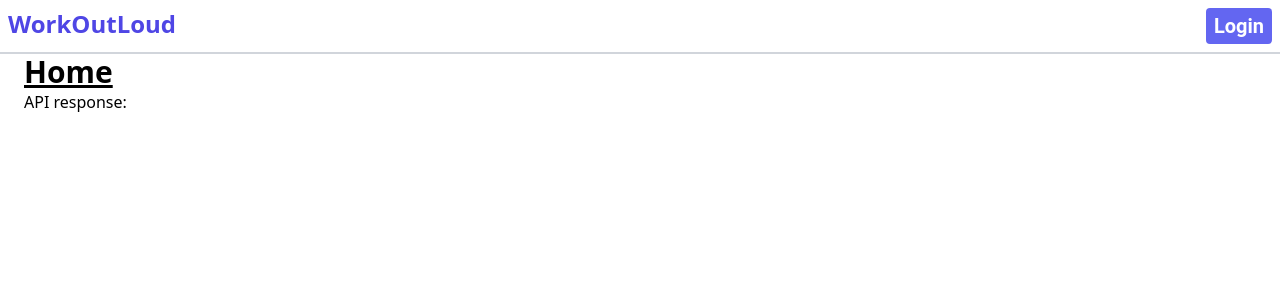
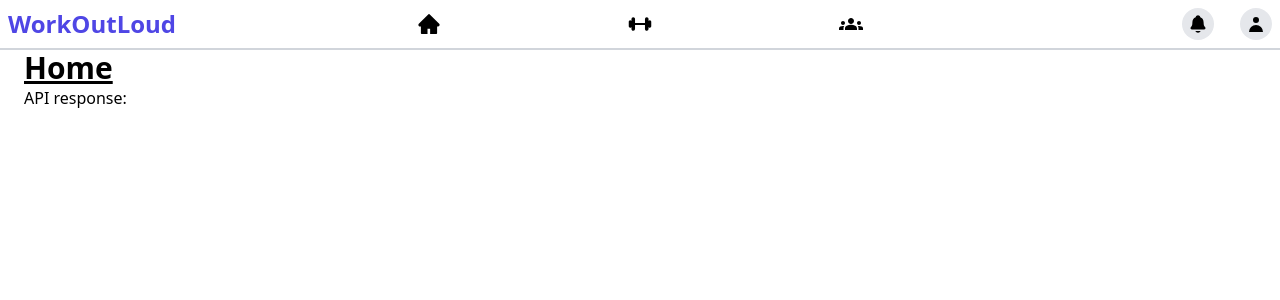
Before and after one commit to WorkOutLoudApp/workoutloud, a Next.js app in the folder apps/dashboard/: page / in a window 1280 px wide. Shown: the top 300 px of the page. Built offline with nearby package versions, Linux system fonts and the light colour scheme; no server answers.

Commit message:
update Navbar

```diff
--- a/apps/dashboard/src/components/Navbar.tsx
+++ b/apps/dashboard/src/components/Navbar.tsx
@@ -1,14 +1,44 @@
-
 import Image from 'next/image'
 import Link from 'next/link'
 import { GiHamburgerMenu } from 'react-icons/gi'
-import userLogo from '../utils/user.png'
-import NavbarItems from './NavbarItems'
+import { AiFillHome } from 'react-icons/ai'
+import { IoNotifications } from 'react-icons/io5'
+import { IoBarbell } from 'react-icons/io5'
+import { MdGroups } from 'react-icons/md'
+import { HiUser } from 'react-icons/hi'
+
+import { useEffect, useState } from 'react'
 const Navbar = () => {
-  const user = false
+  const [width, setWidth] = useState(undefined)
+
+  useEffect(() => {
+    //to be called on window resize
+    const handleWindowResize = () => {
+      setWidth(window.innerWidth)
+    }
+
+    window.addEventListener('resize', handleWindowResize)
+
+    handleWindowResize()
+
+    //Remove event listener on clean up
+    return () => {
+      window.removeEventListener('resize', handleWindowResize)
+    }
+  }, [])
+
+  const isMobile = width <= 768
+
+  const user = true
+
+  const itemStyle = "grid justify-items-center cursor-pointer py-1 hover:rounded-lg hover:bg-gray-200"
+
   return (
+    <>
+      {isMobile ? (
         <div className='block flex-wrap w-full justify-between items-center border-b-2 border-gray-300 py-2 px-2 text-2xl '>
           <div className='flex justify-between'>
+            {/* Logo */}
             <div className='flex basis-1/5'>
               <Link href='/'>
                 <p className='text-indigo-600 font-bold cursor-pointer'>
@@ -17,33 +47,108 @@ const Navbar = () => {
               </Link>
             </div>
 
+            {/* Login / Menu */}
+            <div className='flex basis-1/5 justify-end gap-[2vw]'>
+              {/* Login */}
+              {!user && (
+                <div className='flex item-center'>
+                  <Link href='/login'>
+                    <p className='font-["Roboto"] font-san text-white text-xl font-bold rounded cursor-pointer bg-indigo-500 hover:bg-indigo-600  px-2 py-1'>Login</p>
+                  </Link>
+                </div>
+              )}
+
+              {/* Menu */}
+              <div className='flex items-center'>
+                <Link href='/menu'>
+                  <GiHamburgerMenu className='cursor-pointer rounded-full px-1 text-3xl bg-gray-200' />
+                </Link>
+              </div>
+            </div>
+          </div>
 
           {/* Home / Workout / Friends / Noti */}
           {user &&
-          <div className='hidden basis-3/5 justify-between xl:flex'>
-            <div className='basis-full'>
-              <NavbarItems />
+            <div className={`grid grid-cols-4 justify-items-stretch items-center mt-1`}>
+              <div className={itemStyle}>
+                <Link href='/'>
+                  <AiFillHome />
+                </Link>
+              </div>
+
+              <div className={itemStyle}>
+                <Link href='/workout'>
+                  <IoBarbell />
+                </Link>
+              </div>
+
+              <div className={itemStyle}>
+                <Link href='/friends'>
+                  <MdGroups />
+                </Link>
+              </div>
+
+              <div className={itemStyle}>
+                <Link href='/notifications'>
+                  <IoNotifications />
+                </Link>
+              </div>
+
+            </div>
+          }
+        </div>
+      ) : (
+        <div className='block w-full justify-between items-center border-b-2 border-gray-300 py-2 px-2 text-2xl '>
+          <div className='flex justify-between'>
+            {/* Logo */}
+            <div className='flex basis-1/4'>
+              <Link href='/'>
+                <p className='text-indigo-600 font-bold cursor-pointer'>
+                  WorkOutLoud
+                </p>
+              </Link>
+            </div>
+
+            {/* Home / Workout / Friends*/}
+            {user &&
+              <div className='grid basis-2/4 grid-cols-3 items-center'>
+                <div className={itemStyle}>
+                  <Link href='/'>
+                    <AiFillHome />
+                  </Link>
+                </div>
+
+                <div className={itemStyle}>
+                  <Link href='/workout'>
+                    <IoBarbell />
+                  </Link>
+                </div>
+
+                <div className={itemStyle}>
+                  <Link href='/friends'>
+                    <MdGroups />
+                  </Link>
                 </div>
               </div>
             }
 
-        {/* Menu / User / Login */}
-        <div className='flex basis-1/5 justify-end gap-[2vw]'>
-          {/* User / Login */}
-          <div className='flex items-center gap-[2vw]'>
+            {/* Noti / Login / Menu */}
+            <div className='flex basis-1/4 justify-end gap-[2vw]'>
+              <div className='flex items-center'>
+                {user ? (
+                  <div className='flex gap-[2vw]'>
+                    <div className='flex bg-gray-200 rounded-full items-center px-1 py-1'>
+                      <Link href='/notifications'>
+                        <IoNotifications className='px-0.5'/>
+                      </Link>
+                    </div>
 
-            {user ? (
-              <div className='justify-end hidden xl:flex'>
+                    <div className='flex bg-gray-200 rounded-full items-center px-1 py-1'>
                       <Link href='/profile'>
-                  <Image
-                    src={userLogo}
-                    alt='user'
-                    width={25}
-                    height={25}
-                    className='rounded-full cursor-pointer'
-
-                  />
+                        {/* TODO: replace with user's avatar */}
+                        <HiUser className='px-0.5'/>
                       </Link>
+                    </div>
 
                   </div>
 
@@ -53,23 +158,14 @@ const Navbar = () => {
                   </Link>
                 )}
               </div>
-
-          {/* Menu */}
-          <div className='flex items-center xl:hidden'>
-            <Link href='/menu'>
-              <GiHamburgerMenu className='cursor-pointer rounded-full px-1 text-3xl bg-gray-200' />
-            </Link>
-          </div>
             </div>
           </div>
 
 
-      {user &&
-        <div className='mt-1 xl:hidden'>
-            <NavbarItems />
         </div>
+      )
       }
-    </div>
+    </>
   )
 }
 
--- a/apps/dashboard/src/components/NavbarItems.tsx
+++ /dev/null
@@ -1,39 +0,0 @@
-import Link from 'next/link'
-
-import { AiFillHome } from 'react-icons/ai'
-import { BsFillBellFill } from 'react-icons/bs'
-import { IoBarbell } from 'react-icons/io5'
-import { MdGroups } from 'react-icons/md'
-
-const NavbarItems = () => {
-  const itemStyle = "grid justify-items-center py-1 cursor-pointer hover:rounded-lg hover:bg-gray-200"
-  return (
-    <div className={`grid grid-cols-4 justify-items-stretch items-center`}>
-      <div className={itemStyle}>
-        <Link href='/'>
-            <AiFillHome/>
-        </Link>
-      </div>
-
-      <div className={itemStyle}>
-        <Link href='/workout'>
-            <IoBarbell/>
-        </Link>
-      </div>
-
-      <div className={itemStyle}>
-        <Link href='/friends'>
-            <MdGroups/>
-        </Link>
-      </div>
-
-      <div className={itemStyle}>
-        <Link href='/notifications'>
-            <BsFillBellFill className='text-xl'/>
-        </Link>
-      </div>
-    </div>
-  )
-}
-
-export default NavbarItems
--- a/apps/dashboard/src/pages/_app.tsx
+++ b/apps/dashboard/src/pages/_app.tsx
@@ -1,6 +1,5 @@
 import type { AppProps } from 'next/app'
 import React from 'react'
-// import 'tailwindcss/tailwind.css'
 import '../styles/index.css'
 
 import Navbar from '../components/Navbar'
```
Also changed, not shown: apps/dashboard/src/utils/user.png (deleted). Lines whose indentation alone changed are shown as unchanged.
